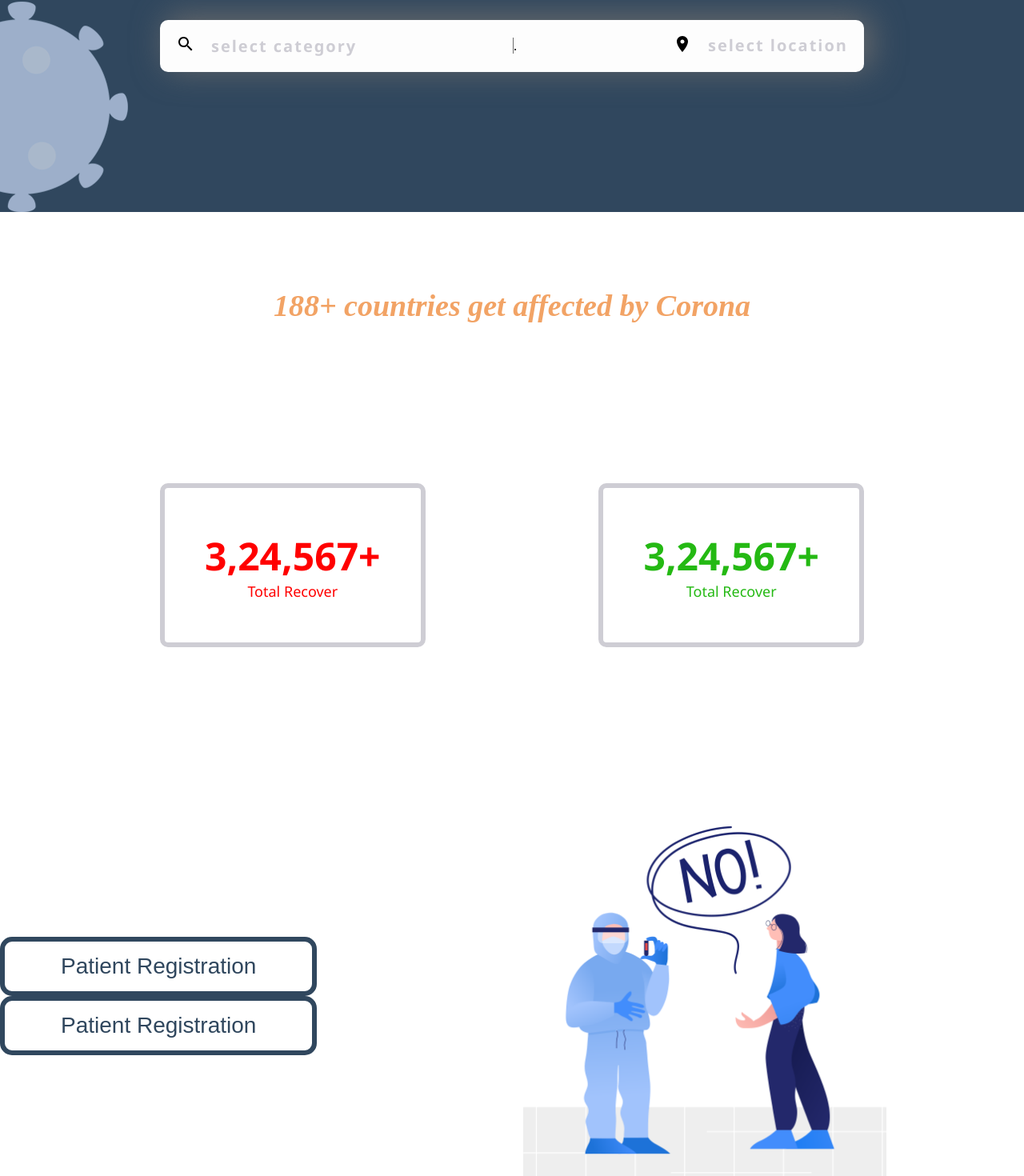
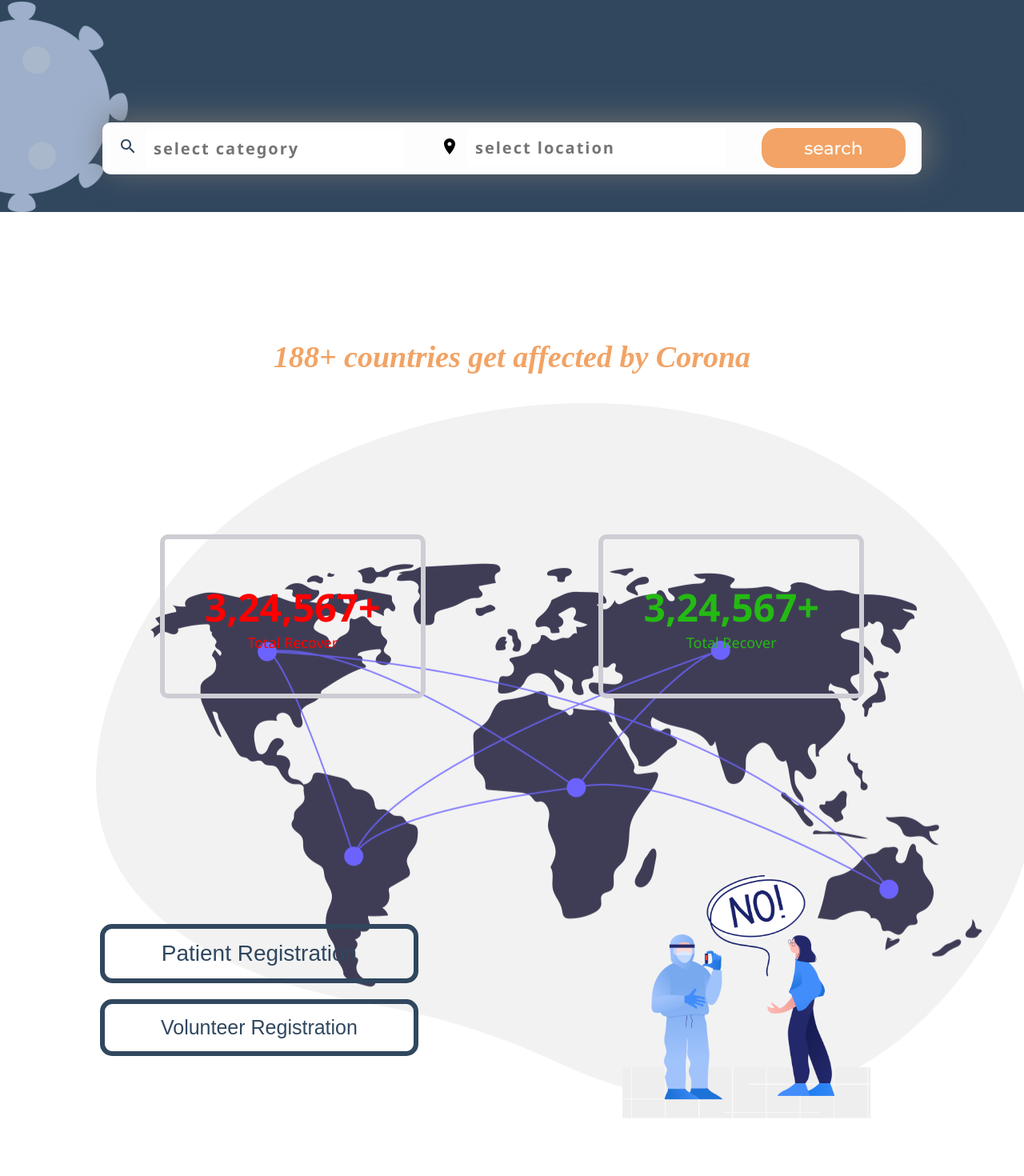
Before and after one commit to CovAssist/CoviHelp-client, a React (Create React App) app: page / in a window 1280 px wide. Shown: the part 370-1840 px from the top of the page at 80% size. Built offline with nearby package versions, Linux system fonts and the light colour scheme.

Commit message:
landing page

```diff
--- a/src/App.css
+++ b/src/App.css
@@ -3,7 +3,7 @@
 
 :root {
   --color-blue: #1a1f59;
-  --color-lightBlue: #536d86;
+  --color-lightBlue: #b7cee4;
   --color-orange: #f78226;
   --color-lightGreen: #8ee085;
   --color-lightestblue: #93a4b5;
--- a/src/components/Button/Button.css
+++ b/src/components/Button/Button.css
@@ -17,7 +17,7 @@
     cursor: pointer;
 }
 
-.register {
+.registerp {
 
     border-radius: 15px;
     border: solid 6px var(--color-medBlue);
@@ -25,13 +25,36 @@
     background-color: transparent;
     font-size: 28px;
     color: var(--color-medBlue);
+    margin: 10px;
 
 }
 
-.register:hover {
+.registerv {
+
+    border-radius: 15px;
+    border: solid 6px var(--color-medBlue);
+    padding: 15px 70px;
+    background-color: transparent;
+    font-size: 25px;
+    color: var(--color-medBlue);
+    margin: 10px;
+}
+
+.registerv:hover {
     background-color: var(--color-medBlue);
     cursor: pointer;
     color: var(--color-white);
-    transition: 0.5s;
+    transition: 0.5s ease;
     outline: none;
+
+
 }
+
+.registerp:hover {
+    background-color: var(--color-medBlue);
+    cursor: pointer;
+    color: var(--color-white);
+    transition: 0.5s ease;
+    outline: none;
+
+}
--- /dev/null
+++ b/src/components/LastPart/LastPart.css
@@ -0,0 +1,63 @@
+.symptoms {
+    color: var(--color-medBlue);
+    font-size: 48px;
+    font-family: 'Times New Roman', Times, serif;
+    font-weight: bold;
+    text-align: center;
+    margin: 5%;
+    margin-bottom: 2%;
+
+}
+
+.symimg {
+    width: 80%;
+    display: block;
+    margin-left: auto;
+    margin-right: auto;
+
+}
+
+.one {
+    margin: 40px;
+}
+
+.subsymp {
+    color: var(--color-medBlue);
+    font-size: 22px;
+    font-family: 'Times New Roman', Times, serif;
+    font-weight: bold;
+    text-align: center;
+    margin-bottom: 5%;
+}
+
+.mailbox {
+    border: solid 6px var(--color-lightestblue);
+    background-color: var(--color-medBlue);
+    border-radius: 10px;
+    margin: 4% 20%;
+    align-self: center;
+    padding: 50px;
+    padding-top: 60px;
+    display: flex;
+    justify-content: space-between;
+}
+
+.mailplace {
+    background-color: transparent;
+    border: none;
+    color: var(--color-lightBlue);
+    outline: none;
+    border-bottom: 4px solid var(--color-lightestblue);
+    border-radius: 1px;
+    padding: 10px;
+    font-size: 25px;
+}
+
+.send {
+    color: var(--color-medorange);
+    font-size: 3rem;
+}
+
+.footer {
+    background-color: var(--color-medBlue);
+}
--- /dev/null
+++ b/src/components/LastPart/LastPart.js
@@ -0,0 +1,39 @@
+import React from 'react';
+import './LastPart.css';
+import SendIcon from '@material-ui/icons/Send';
+import symptom from '../../Assests/symptoms.png';
+
+function LastPart() {
+  return (
+    <div className="lastPart">
+      <div className="one">
+        <div className="symptoms">Symptoms of COVID-19</div>
+        <div className="symp">
+          <img className="symimg" src={symptom} alt="symptomsImage" />
+        </div>
+      </div>
+      <div className="one">
+        <div className="symptoms">How to save your life ?</div>
+        <div className="symp">
+          <img className="symimg" src={symptom} alt="symptomsImage" />
+        </div>
+      </div>
+      <div className="one">
+        <div className="symptoms">Are you affected by Corona ?</div>
+        <div className="subsymp">Need Help ? Don't worry, We are always there to help you.</div>
+        <div className="mailbox">
+          <div className="mail">
+            {' '}
+            <input className="mailplace" type="text" placeholder="Enter Your Email" />
+          </div>
+          <div className="send">
+            <SendIcon />
+          </div>
+        </div>
+      </div>
+      <div className="footer">.</div>
+    </div>
+  );
+}
+
+export default LastPart;
--- a/src/components/MainHeader/MainHeader.css
+++ b/src/components/MainHeader/MainHeader.css
@@ -1,6 +1,6 @@
 .mainHeader {
     background-image: url('../../Assests/landingBG.png');
-    width: 100%;
+    width: fit-content;
     height: 730px;
     background-repeat: no-repeat;
 }
--- a/src/components/MidPart/MidPart.css
+++ b/src/components/MidPart/MidPart.css
@@ -1,13 +1,11 @@
-/* .midPart {
+.midPart {
     background-image: url("../../Assests/undraw_connected_world_wuay.png");
-    width: 100%;
+    width: fit-content;
     background-repeat: no-repeat;
-    margin-top: 730px;
-} */
-/*
-.world {
-    opacity: 0.4;
-} */
+    background-blend-mode: lighten;
+
+}
+
 
 .state {
     color: var(--color-medorange);
@@ -16,6 +14,7 @@
     font-family: 'Times New Roman', Times, serif;
     font-weight: 700;
     text-align: center;
+    margin: 5%;
 }
 
 .boxex {
@@ -30,6 +29,7 @@
     border-radius: 10px;
     padding: 52px 50px;
     text-align: center;
+    background-color: linear-gradient(to right, rgba(255, 0, 0, 1), rgba(255, 0, 0, 1));
 }
 
 .intotalCase {
@@ -63,17 +63,19 @@
 
 .regis {
     display: flex;
-    justify-content: space-between;
+    justify-content: space-evenly;
     align-items: center;
+
 }
 
 .regisButton {
-    display: flexbox;
+    display: flex;
+    flex-direction: column;
 }
 
-/* .illus {
-    flex: 0.8;
-} */
+.illus {
+    flex: 0.6;
+}
 
 .illust {
     width: 60%;
--- a/src/components/MidPart/MidPart.js
+++ b/src/components/MidPart/MidPart.js
@@ -7,7 +7,7 @@ import Button from '../Button/Button';
 function MidPart() {
   return (
     <div className="midPart">
-      {/* <img className="world" src={world} alt="world" /> */}
+      {/* <div className="bg2"></div> */}
       <div className="state">188+ countries get affected by Corona</div>
       <div className="boxex">
         {' '}
@@ -22,8 +22,8 @@ function MidPart() {
       </div>
       <div className="regis">
         <div className="regisButton">
-          <Button buttonName="register" label="Patient Registration" />
-          <Button buttonName="register" label="Patient Registration" />
+          <Button buttonName="registerp" label="Patient Registration" />
+          <Button buttonName="registerv" label="Volunteer Registration" />
         </div>
         <div className="illus">
           <img className="illust" src={illustrate} alt="illsut" />
--- a/src/components/SearchBar/SearchBar.css
+++ b/src/components/SearchBar/SearchBar.css
@@ -2,29 +2,29 @@
     border-radius: 10px;
     background-color: var(--color-white);
     box-shadow: 8px -4px 40px var(--color-grey);
-    margin: 0px 200px 50px;
     display: flex;
-    justify-content: space-between;
     align-items: center;
     height: 65px;
+    margin: 10%;
 }
 
 .category {
     display: flex;
-    justify-content: space-between;
     align-items: center;
     margin: 0px 10px;
+    flex: 1;
 }
 
 .location {
     display: flex;
-    justify-content: space-between;
     align-items: flex-start;
     margin: 0px 10px;
+    flex: 1;
 }
 
 .searchIcon {
     padding: 10px;
+    color: var(--color-medBlue);
 }
 
 .locateIcon {
@@ -36,10 +36,8 @@
     font-family: 'Segoe UI', Tahoma, Geneva, Verdana, sans-serif;
     letter-spacing: 2px;
     font-weight: bold;
-    color: var(--color-greyblue);
+    color: var(--color-medBlue);
     font-size: 20px;
+    outline: none;
+    border: none;
 }
-
-.divider {
-    border-left: solid 1px var(--color-grey);
-}
--- a/src/components/SearchBar/SearchBar.js
+++ b/src/components/SearchBar/SearchBar.js
@@ -1,5 +1,6 @@
 import React from 'react';
 import './SearchBar.css';
+import Button from '../Button/Button';
 import SearchIcon from '@material-ui/icons/Search';
 import LocationOnIcon from '@material-ui/icons/LocationOn';
 
@@ -10,15 +11,15 @@ function SearchBar() {
         <div className="searchIcon">
           <SearchIcon />
         </div>
-        <div className="select">select category</div>
+        <input className="select" type="text" placeholder="select category" />
       </div>
-      <div className="divider">.</div>
       <div className="location">
         <div className="locateIcon">
           <LocationOnIcon />
         </div>
-        <div className="select">select location</div>
+        <input className="select" type="text" placeholder="select location" />
       </div>
+      <Button buttonName="donate" label="search" />
     </div>
   );
 }
--- a/src/pages/LandingPage/LandingPage.css
+++ b/src/pages/LandingPage/LandingPage.css
@@ -0,0 +1,3 @@
+.first {
+    margin-bottom: 30px;
+}
--- a/src/pages/LandingPage/LandingPage.js
+++ b/src/pages/LandingPage/LandingPage.js
@@ -1,12 +1,23 @@
 import React from 'react';
 import MainHeader from '../../components/MainHeader/MainHeader';
+import LastPart from '../../components/LastPart/LastPart';
 import MidPart from '../../components/MidPart/MidPart';
 
 function LandingPage() {
   return (
     <div className="landing">
-      <MainHeader />
-      <MidPart />
+      <div className="first">
+        {' '}
+        <MainHeader />
+      </div>
+      <div className="first">
+        {' '}
+        <MidPart />
+      </div>
+      <div className="first">
+        {' '}
+        <LastPart />
+      </div>
     </div>
   );
 }
```
Also changed, not shown: src/Assests/symptoms.png (added).
